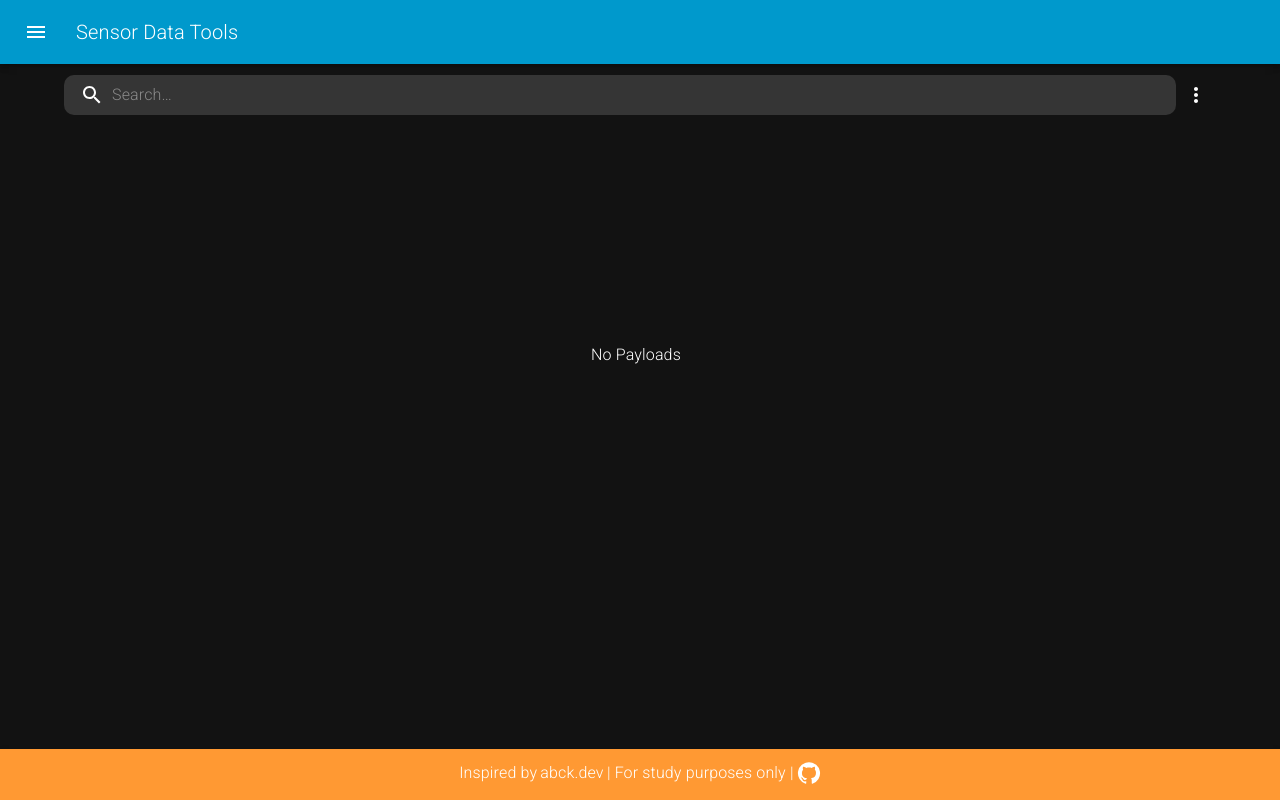
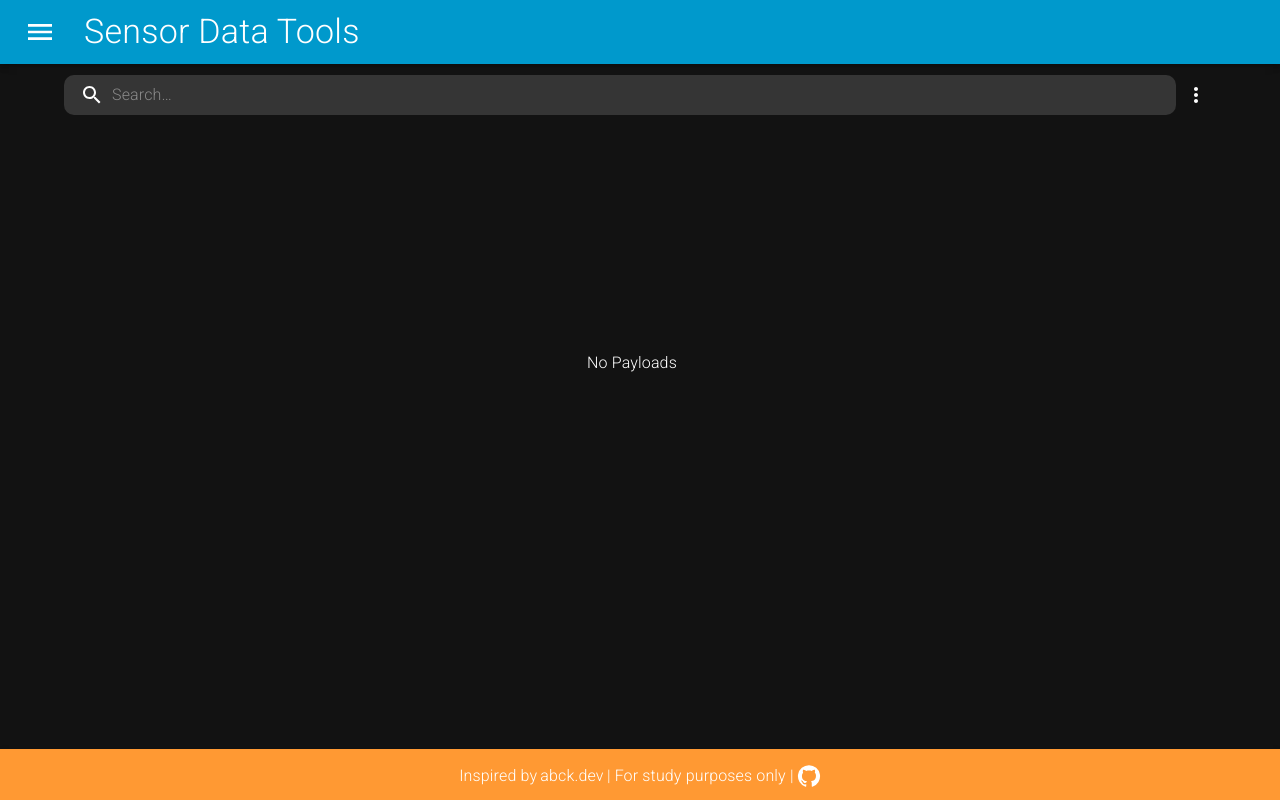
Before and after one commit to klenne/akamai-sensor-data-tools, a React app: page /parse-payload in a window 1280 px wide. Built offline with nearby package versions, Linux system fonts and the light colour scheme.

Commit message:
styles adjusted to fit lg screens

```diff
--- a/package.json
+++ b/package.json
@@ -36,6 +36,7 @@
     "react-toastify": "^9.1.3",
     "stream-browserify": "^3.0.0",
     "stream-http": "^3.2.0",
+    "terser-webpack-plugin": "^5.3.9",
     "typescript": "^4.9.5",
     "uuid": "^9.0.0",
     "vm-browserify": "^1.1.2",
--- a/src/App.tsx
+++ b/src/App.tsx
@@ -16,8 +16,9 @@ const useStyles = makeStyles((theme: Theme) => ({
     display: "flex",
     flexDirection: "column",
     alignItems: "center",
-    fontSize: "calc(8px + 2vmin)",
+    // fontSize: "calc(8px + 2vmin)",
     color: "white",
+
   },
 }));
 
--- a/src/components/MainAppBar.tsx
+++ b/src/components/MainAppBar.tsx
@@ -21,16 +21,16 @@ export const MainAppBar = (props: MainAppBarProps) => {
             edge="start"
             color="inherit"
             aria-label="menu"
-            sx={{ mr: 2 }}
+            sx={{ mr: 2, }}
             onClick={() => {
               props.setDrawerState(!props.state);
             }}
           >
-            <MenuIcon />
+            <MenuIcon sx={{fontSize:{xs:"2rem", }}} />
           </IconButton>
           <Link to="/" >
             <Typography
-              variant="h6"
+              variant="h4"
               component="div"
               color={theme.palette.text.primary}
               sx={{ flexGrow: 1 }}
--- a/src/components/MainFooter.tsx
+++ b/src/components/MainFooter.tsx
@@ -52,7 +52,7 @@ export const MainFooter = () => {
         <Link
           target="_blank"
           href="https://github.com/klenne"
-          sx={{ color: theme.palette.text.primary, flexGrow: 0, marginLeft: ".2rem" }}
+          sx={{ color: theme.palette.text.primary, flexGrow: 0, marginLeft: ".2rem", display:"flex", alignItems:"center" }}
         >
           <GitHubIcon sx={{ "&:hover": { color: theme.palette.text.secondary } }}></GitHubIcon>
         </Link>
--- a/src/components/parse/PayloadCard.tsx
+++ b/src/components/parse/PayloadCard.tsx
@@ -1,5 +1,13 @@
 import * as React from "react";
-import { Card, CardContent, CardHeader, IconButton, Typography } from "@mui/material";
+import {
+  Card,
+  CardContent,
+  CardHeader,
+  IconButton,
+  Typography,
+  useMediaQuery,
+  useTheme,
+} from "@mui/material";
 import TreeView from "@mui/lab/TreeView";
 import ExpandMoreIcon from "@mui/icons-material/ExpandMore";
 import OpenInFullIcon from "@mui/icons-material/OpenInFull";
@@ -16,6 +24,8 @@ interface PayloadCardProps {
   onSelect: (payload: PayloadResponse) => void;
 }
 export const PayloadCard = (props: PayloadCardProps) => {
+  const isLgScreen = useMediaQuery(theme.breakpoints.up("lg"));
+
   return (
     <Card
       elevation={2}
@@ -33,7 +43,10 @@ export const PayloadCard = (props: PayloadCardProps) => {
               }}
             >
               <OpenInFullIcon
-                style={{ color: theme.palette.secondary.main, fontSize: "1rem" }}
+                style={{
+                  color: theme.palette.secondary.main,
+                  fontSize: isLgScreen ? "2rem" : "1rem",
+                }}
                 aria-label="view"
               />
             </IconButton>
@@ -44,7 +57,10 @@ export const PayloadCard = (props: PayloadCardProps) => {
               }}
             >
               <DeleteIcon
-                style={{ color: theme.palette.primary.main, fontSize: "1rem" }}
+                style={{
+                  color: theme.palette.primary.main,
+                  fontSize: isLgScreen ? "2rem" : "1rem",
+                }}
                 aria-label="Delete"
               />
             </IconButton>
@@ -56,7 +72,7 @@ export const PayloadCard = (props: PayloadCardProps) => {
           aria-label="file system navigator"
           defaultCollapseIcon={<ExpandMoreIcon />}
           defaultExpandIcon={<ChevronRightIcon />}
-          sx={{ flexGrow: 1, overflowX: "hidden", maxHeight: "200px" }}
+          sx={{ flexGrow: 1, overflowX: "hidden", maxHeight: isLgScreen ? "500px" : "200px" }}
         >
           {props.payload.encodingKey ? (
             <TreeItem
--- a/src/pages/MainPage.tsx
+++ b/src/pages/MainPage.tsx
@@ -3,9 +3,9 @@ import { Typography, Container, Box } from "@mui/material";
 
 export const MainPage = () => {
   return (
-    <Container>
+    <Container style={{width:"100%"}}>
       <Box mt={1}>
-        <Typography variant="h6" gutterBottom>
+        <Typography variant="h6" gutterBottom  >
           Akamai Anti-Bot
         </Typography>
         <Typography variant="body2" paragraph gutterBottom align="justify">
--- a/src/pages/ParsePayloadPage.tsx
+++ b/src/pages/ParsePayloadPage.tsx
@@ -2,7 +2,7 @@ import React, { useEffect, useState } from "react";
 import { ParseHeader, PayloadCard } from "../components";
 import AddNewModal from "../components/parse/AddNewModal";
 import { PayloadResponse } from "../components/parse/PayloadResponse";
-import { Grid, Typography } from "@mui/material";
+import { Grid, Typography, useTheme } from "@mui/material";
 import PayloadExpandedModal from "../components/parse/PayloadExpandedModal";
 import IndexedDBProvider from "../provider/db/IndexedDBProvider";
 import { Loading } from "../components/loading";
@@ -73,11 +73,12 @@ export const ParsePayloadPage = () => {
           justifyContent="center"
           alignItems="center"
           spacing={1}
+          style={{padding:"1rem"}}
         >
           {payloadsView.length > 0 ? (
             payloadsView.map((payload) => {
               return (
-                <Grid item md={4} xs={12} key={payload.id}>
+                <Grid item md={4} lg={6} xs={12} key={payload.id}>
                   <PayloadCard
                     onDelete={(payload) => {
                       IndexedDBProvider.deleteDataById(payload.id).then(() => {
```
